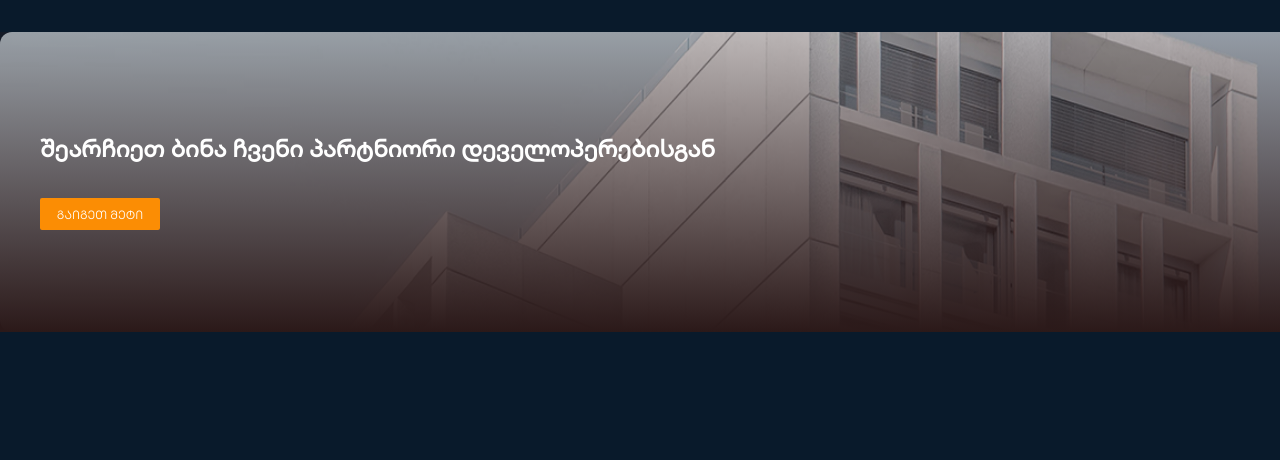
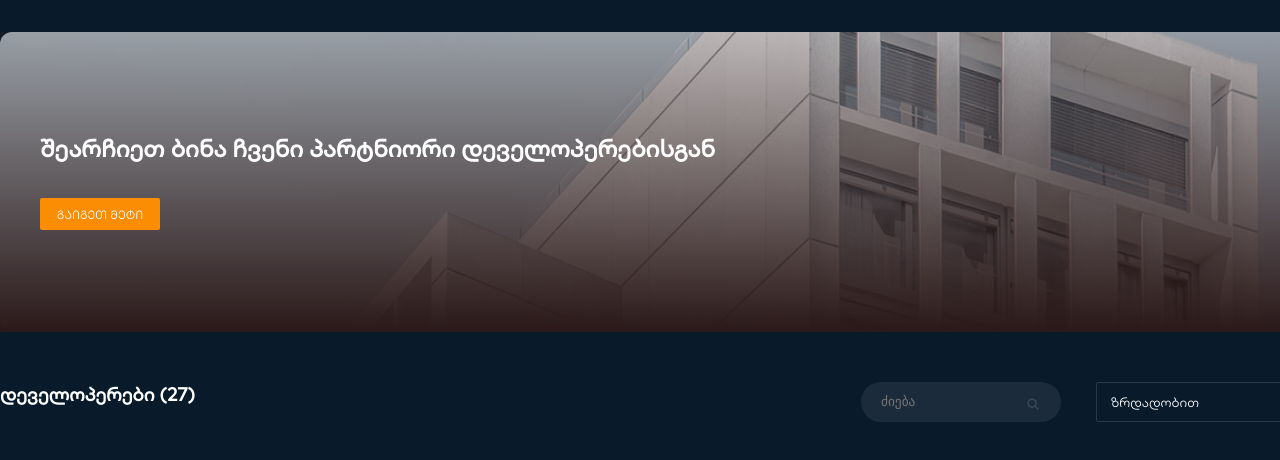
Before and after one commit to charkris/Solo, a plain HTML site: page index.html in a window 1280 px wide. Shown: the part 250-710 px from the top of the page. Drawn offline with Linux system fonts and the light colour scheme.

Commit message:
some changes

```diff
--- a/index.html
+++ b/index.html
@@ -227,27 +227,29 @@
           </div>
         </nav>
       </div>
-      <div class="stick-elem">
+    </header>
+    <main>
+      <div class="sticky-element">
+        <!-- sticky from here  -->
         <nav class="lower-nav-bar">
           <div class="container">
             <ul class="lower-nav-ul">
-              <li><a>მთავარი</a></li>
-              <li><a>ბანკინგი</a></li>
-              <li><a>ელექტრონული ბანკი</a></li>
-              <li><a>Lifestyle</a></li>
-              <li><a>შეთავაზებები დეველოპერებისგან</a></li>
-              <li><a>ჩვენ შესახებ</a></li>
-              <li><a>სიახლეები</a></li>
-              <li><a>ინვესტიციები</a></li>
-              <li><a>ბლოგი</a></li>
+              <li><a href="">მთავარი</a></li>
+              <li><a href="">ბანკინგი</a></li>
+              <li><a href="">ელექტრონული ბანკი</a></li>
+              <li><a href="">Lifestyle</a></li>
+              <li><a href="">შეთავაზებები დეველოპერებისგან</a></li>
+              <li><a href="">ჩვენ შესახებ</a></li>
+              <li><a href="">სიახლეები</a></li>
+              <li><a href="">ინვესტიციები</a></li>
+              <li><a href="">ბლოგი</a></li>
             </ul>
           </div>
         </nav>
-      </div>
-    </header>
-    <main>
+
+        <section class="shout-section">
           <div class="container">
-        <div>
+            <div class="shout-content">
               <h1 class="main-heading">დეველოპერები</h1>
               <div class="shout">
                 <div class="heading-learn-more">
@@ -260,6 +262,72 @@
               </div>
             </div>
           </div>
+        </section>
+
+        <section class="search-section">
+          <div class="container">
+            <div class="search-content">
+              <div class="filter-heading"><h3>დეველოპერები (27)</h3></div>
+              <div class="search-filter">
+                <div class="search-field">
+                  <input type="text" class="search-input" placeholder="ძიება" />
+                  <svg
+                    style="
+                      pointer-events: none;
+                      display: block;
+                      width: 12px;
+                      height: 12px;
+                      position: absolute;
+                      top: 16px;
+                      right: 22px;
+                      color: rgba(255, 255, 255, 0.15);
+                    "
+                    width="12px"
+                    height="12px"
+                    viewBox="0 0 48 48"
+                    version="1.1"
+                    xmlns="http://www.w3.org/2000/svg"
+                    xmlns:xlink="http://www.w3.org/1999/xlink"
+                  >
+                    <g
+                      id="icons-48-system-search-"
+                      stroke="none"
+                      stroke-width="1"
+                      fill="none"
+                      fill-rule="evenodd"
+                    >
+                      <rect
+                        id="shape"
+                        x="0"
+                        y="5.68434189e-14"
+                        width="48"
+                        height="48"
+                      ></rect>
+                      <path
+                        d="M45.5614286,42.0434694 L35.4293878,31.8159184 C40.9300744,24.306792 40.1715235,13.9163304 33.6385714,7.28571425 C30.1478196,3.74747165 25.3847508,1.75566641 20.4143877,1.75566641 C15.4440247,1.75566641 10.6809559,3.74747165 7.19020405,7.28571425 C-0.110349399,14.6866698 -0.110349399,26.5798608 7.19020405,33.9808163 C13.8724838,40.7511312 24.5905274,41.3765509 32.014898,35.4293878 L42.0832653,45.5614286 C42.5443224,46.0258332 43.1719227,46.2866169 43.8263266,46.2858162 C44.479409,46.2917427 45.1064563,46.0299937 45.5614286,45.5614286 C46.5265243,44.5873445 46.5265243,43.0175536 45.5614286,42.0434694 Z M10.6683673,30.4310204 C5.28751449,24.9763415 5.28751449,16.2105973 10.6683673,10.7559183 C13.2408674,8.14804451 16.7512248,6.67994572 20.4143877,6.67994572 C24.0775507,6.67994572 27.5879081,8.14804451 30.1604082,10.7559183 L30.1604082,10.7559183 C35.541261,16.2105973 35.541261,24.9763415 30.1604082,30.4310204 C27.5847174,33.032935 24.0755545,34.4969 20.4143877,34.4969 C16.753221,34.4969 13.2440581,33.032935 10.6683673,30.4310204 Z"
+                        id="system-:-search-"
+                        fill="currentColor"
+                        fill-rule="nonzero"
+                      ></path>
+                    </g>
+                  </svg>
+                </div>
+                <div class="price-sort">
+                  <select
+                    name="priceSort"
+                    id="price-sort"
+                    aria-placeholder="ყველა"
+                  >
+                    <option value="asc">ზრდადობით</option>
+                    <option value="desc">კლებადობით</option>
+                  </select>
+                </div>
+              </div>
+            </div>
+          </div>
+        </section>
+        <!-- to here  -->
+      </div>
     </main>
     <footer></footer>
 
--- a/styles.css
+++ b/styles.css
@@ -9,6 +9,7 @@
   --text-color: white;
   --upper-nav-color: rgba(255, 255, 255, 0.78);
   --main-font-size: 14px;
+  --light-blue: #2b3a48;
 }
 
 @font-face {
@@ -31,9 +32,16 @@
   src: url("./src/fonts/MarkGEO-Medium.woff2");
 }
 
+/* @font-face {
+  font-family: filterHeading;
+  src: url("./src/fonts/MarkGEO-Medium.woff2");
+} */
+/* /src/fonts/MarkGEO-Medium.woff2 */
+
 body {
   background-color: #091a2b;
   width: 100%;
+  height: 100%;
 }
 .container {
   width: 1296px;
@@ -108,7 +116,7 @@ body {
 }
 
 .ibank-wrapper:hover {
-  background-color: #2b3a48;
+  background-color: var(--light-blue);
   border-radius: 20px;
 }
 
@@ -155,18 +163,13 @@ body {
 
 /** lower navigation **/
 .lower-nav-bar {
-  background-color: #2b3a48;
+  background-color: var(--light-blue);
   height: 58px;
   display: flex;
   align-items: center;
   position: sticky;
   top: 0;
   z-index: 10;
-}
-
-div.stick-elem {
-  position: sticky; top: 0; z-index: 11;
-
 }
 
 .lower-nav-ul {
@@ -177,14 +180,17 @@ div.stick-elem {
 
 .lower-nav-ul > li {
   margin-right: 35px;
-  color: rgba(255, 255, 255, 0.9);
+}
+
+.lower-nav-ul > li > a {
   font-family: myFont;
   font-size: var(--main-font-size);
+  color: rgba(255, 255, 255, 0.9);
+  text-decoration: none;
 }
 
 .lower-nav-ul > li:hover {
   color: white;
-  cursor: pointer;
 }
 
 /** shout **/
@@ -242,7 +248,51 @@ div.stick-elem {
   background-image: linear-gradient(to bottom, rgba(43, 25, 25, 0.3), #2b1919);
 }
 
-/* linear-gradient(to bottom, rgba(43, 25, 25, 0.3), #2b1919); */
+/** main content filter section **/
+.search-content {
+  display: flex;
+  justify-content: space-between;
+  margin-top: 50px;
+}
+
+.search-filter {
+  display: flex;
+}
+.filter-heading {
+  font-family: shoutHeading;
+  color: var(--text-color);
+}
+
+.search-field {
+  position: relative;
+}
+
+.search-input {
+  outline: none;
+  border: none;
+  background-color: #1c2b3b;
+  caret-color: var(--bog-color);
+  height: 40px;
+  width: 200px;
+  padding-left: 20px;
+  border-radius: 20px;
+}
+
+#price-sort {
+  margin-left: 35px;
+  outline: none;
+  width: 200px;
+  height: 40px;
+  border-radius: 2px;
+  border: solid 1px #2b3948;
+  color: var(--text-color);
+  cursor: pointer;
+  background-color: transparent;
+  padding: 0 10px;
+  font-family: myFont;
+}
+
+/** main content **/
 
 /* Media */
 /* @media (max-width: 1296px) */
```
Lines whose indentation alone changed are shown as unchanged.
